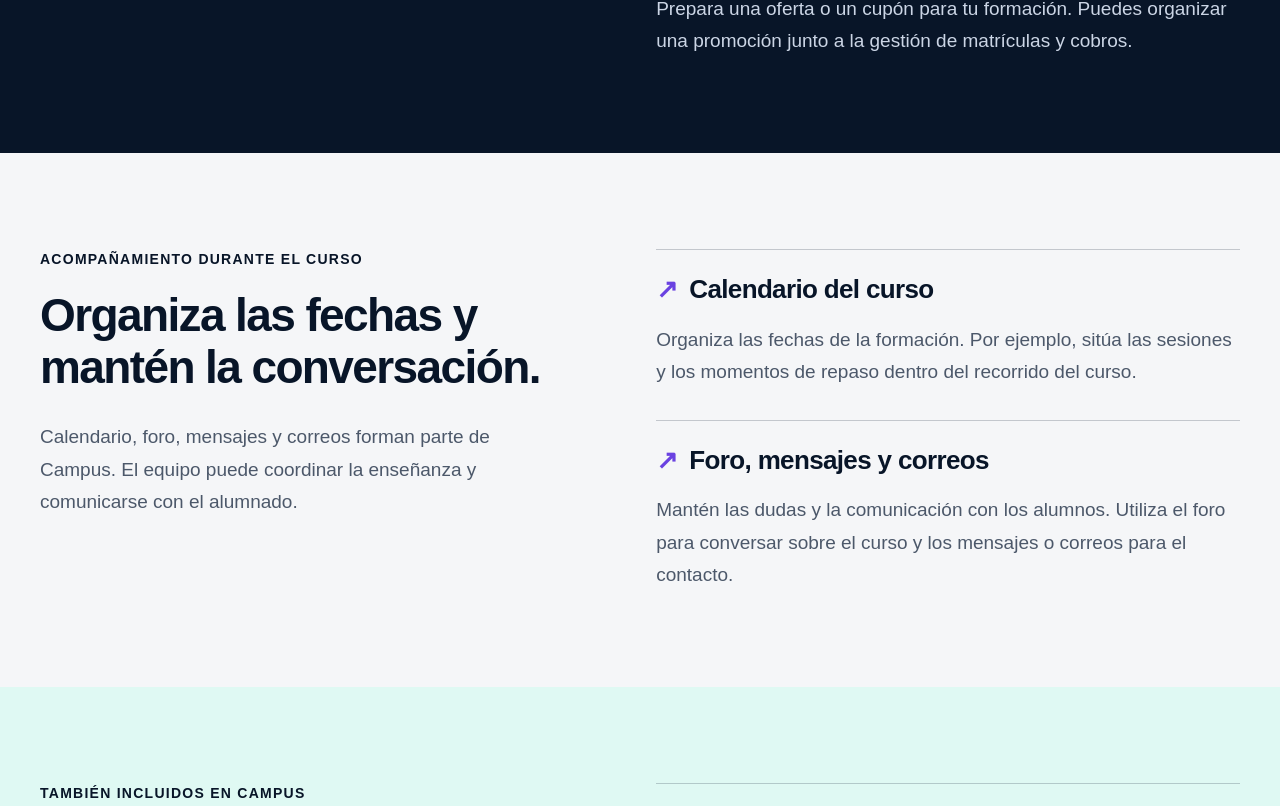
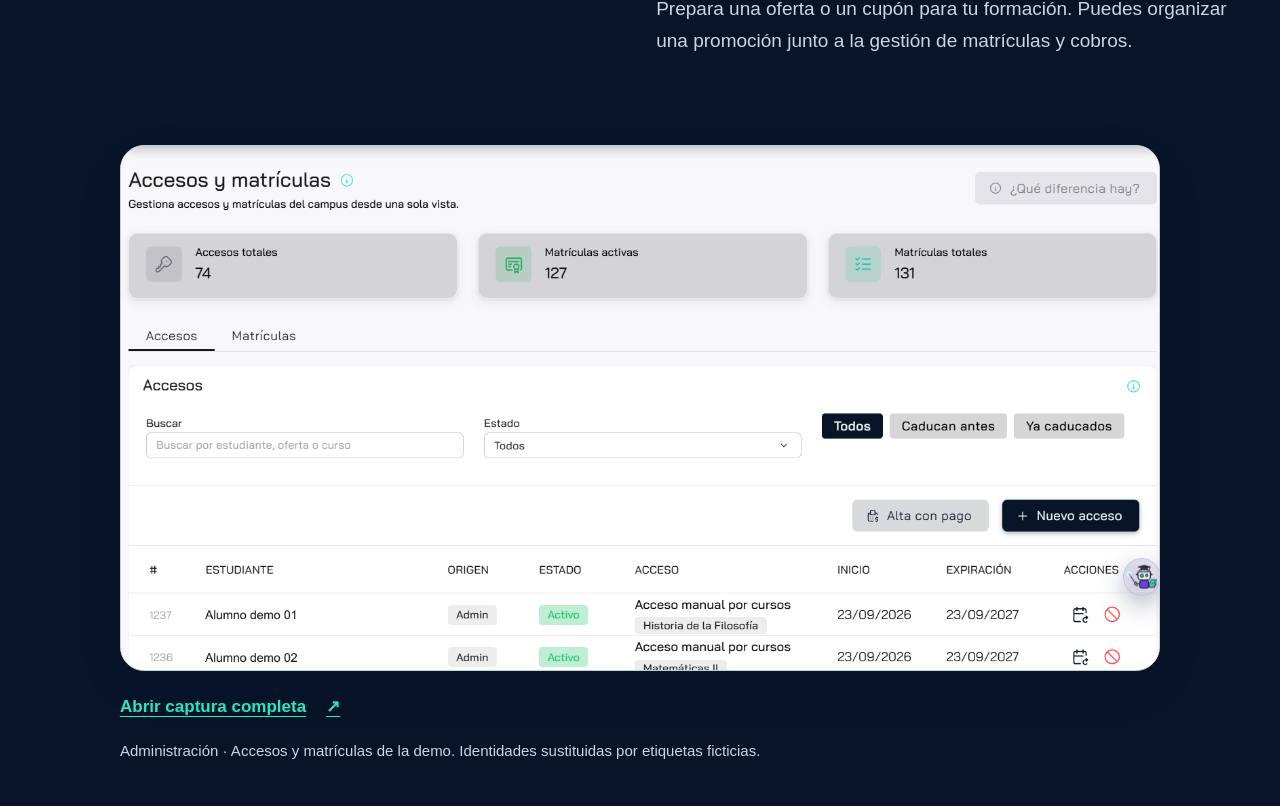
Before and after one commit to Deika79/DuxBrain-Landings, a Next.js app: page /campus in a window 1280 px wide. Shown: the part 4814-5620 px from the top of the page. Built offline with nearby package versions, Linux system fonts and the light colour scheme; a web font is replaced by a local one.

Commit message:
feat: sanitize and integrate campus management screenshot

```diff
--- a/scripts/review-landings.mjs
+++ b/scripts/review-landings.mjs
@@ -52,7 +52,7 @@ try {
       for (const selector of ['.hero-description', '.benefit-card p', '.feature-item p']) assert.ok(metrics.typography[selector] >= 17, `${selector} should be readable without zoom`);
       assert.ok(metrics.bands.every(band => band.width === width), 'Chapter backgrounds should span the viewport');
       const captures = page.locator('.product-capture');
-      assert.equal(await captures.count(), route === 'campus-secure' ? 1 : 2);
+      assert.equal(await captures.count(), route === 'campus-secure' ? 1 : route === 'campus' ? 3 : 2);
       assert.equal(await page.locator('.illustration-label, .product-body').count(), 0, 'No invented interface remains');
       for (const capture of await captures.all()) {
         const picture = capture.locator('img');
@@ -62,7 +62,7 @@ try {
         const link = capture.locator('a');
         assert.equal(await link.getAttribute('target'), '_blank');
         const imageUrl = await link.getAttribute('href');
-        assert.ok(imageUrl.startsWith('/product/') && !imageUrl.includes('campus-gestion'));
+        assert.ok(imageUrl.startsWith('/product/') && imageUrl !== '/product/campus-gestion.png');
         const [imageTab] = await Promise.all([context.waitForEvent('page'), link.click()]);
         await imageTab.waitForLoadState('load');
         assert.equal(new URL(imageTab.url()).pathname, imageUrl, 'Full-size image should open in a separate tab');
@@ -70,6 +70,10 @@ try {
         await imageTab.close();
       }
       await page.evaluate(() => window.scrollTo({ top: 0, behavior: 'instant' }));
+      if (route === 'campus') {
+        assert.equal(await page.locator('a[href="/product/campus-gestion-saneada.png"]').count(), 1);
+        assert.equal((await context.request.get(`${baseUrl}/product/campus-gestion.png`)).status(), 404, 'Original management screenshot must not be publicly served');
+      }
       assert.ok(metrics.price.includes(route === 'plugin' ? '0,99 €' : '3,99 €'));
       if (width === 390) assert.ok(metrics.heroCta.bottom <= 844, 'Primary CTA should fit in the first mobile viewport');
       assert.deepEqual(consoleErrors, [], 'No console errors expected before form simulation');
--- a/src/app/globals.css
+++ b/src/app/globals.css
@@ -127,6 +127,9 @@ fieldset:disabled .button { opacity: .7; cursor: default; transform: none; }
 .capture-link:focus-visible { border-radius: var(--radius); }
 figcaption { font-size: 15px; line-height: 1.6; color: var(--muted); margin-top: 8px; max-width: 90ch; }
 .section-capture { grid-column: 1 / -1; width: 100%; max-width: 1040px; margin-inline: auto; }
+.band-night figcaption { color: #cbd5e5; }
+.band-night .capture-open { color: var(--mint); }
+.band-night .capture-link:focus-visible { outline-color: var(--mint); }
 .product-clarification { font-size: 17px; margin: 0 0 20px; max-width: 48ch; }
 .faq-band { background: var(--surface); }
 .faq-section { display: grid; gap: 36px; }
--- a/src/content/product-images.ts
+++ b/src/content/product-images.ts
@@ -1,7 +1,7 @@
 import type { LandingId } from "./landings";
 
 // Only visually reviewed, approved screenshots belong in this manifest.
-// campus-gestion.png is excluded pending replacement of the student email cells.
+// Only the flattened, sanitized management image is public; the original is outside the repository.
 export type ProductScreenshot = {
   src: string;
   width: number;
@@ -29,6 +29,11 @@ export const primaryScreenshots: Record<LandingId, ProductScreenshot> = {
 };
 
 export const sectionScreenshots: Record<string, ProductScreenshot> = {
+  "campus/matriculas-cobros": {
+    src: "/product/campus-gestion-saneada.png", width: 1530, height: 772,
+    alt: "Panel de administración de accesos y matrículas con filtros y dos filas identificadas como Alumno demo 01 y Alumno demo 02.",
+    caption: "Administración · Accesos y matrículas de la demo. Identidades sustituidas por etiquetas ficticias.",
+  },
   "plugin/herramientas": {
     src: "/product/plugin-estudio.png", width: 931, height: 807,
     alt: "Fragmento de un mapa conceptual de la Monarquía Hispánica, con relaciones entre las instituciones del Estado.",
```
Also changed, not shown: public/product/campus-gestion-saneada.png (added), 6 other files (tests, documents, lock files or other folders).
